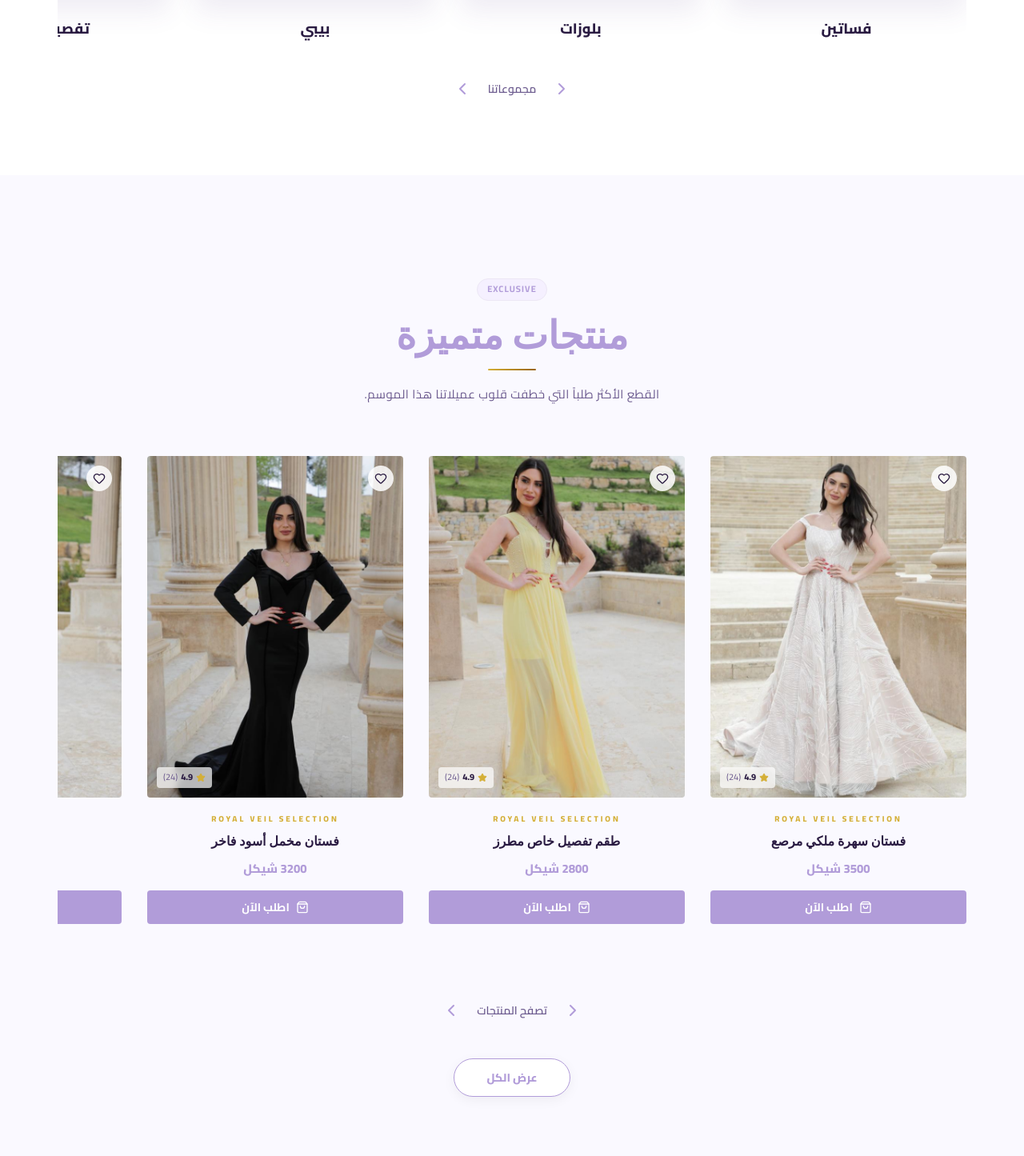
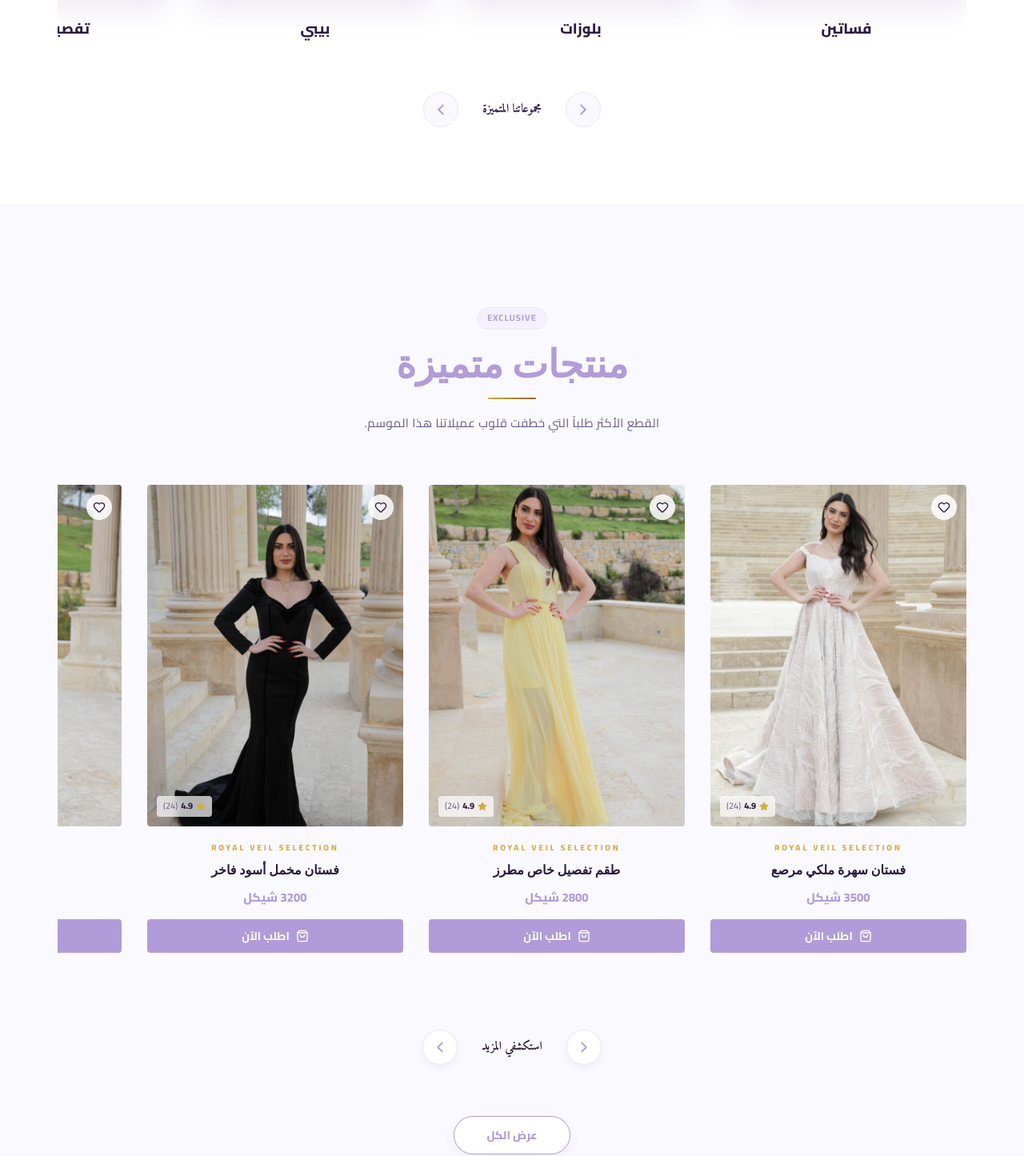
Before and after one commit to fahmyelmatry2030-lgtm/Royal-Veil, a React (Vite) app: page / in a window 1280 px wide. Shown: the part 1646-3091 px from the top of the page at 80% size. Built offline with nearby package versions, Linux system fonts and the light colour scheme; a web font is replaced by a local one.

Commit message:
design: improve visibility and styling of carousel navigation arrows

```diff
--- a/src/pages/Home.jsx
+++ b/src/pages/Home.jsx
@@ -148,13 +148,25 @@ const Home = () => {
           </div>
 
           {/* Navigation Arrows for Collections */}
-          <div style={{ display: 'flex', justifyContent: 'center', alignItems: 'center', gap: '20px', marginTop: '1rem' }}>
-            <button onClick={() => scroll(collectionsRef, 'right')} style={{ background: 'none', border: 'none', cursor: 'pointer', color: 'var(--primary-purple)' }}>
-              <ChevronRight size={24} />
+          <div style={{ display: 'flex', justifyContent: 'center', alignItems: 'center', gap: '30px', marginTop: '2rem' }}>
+            <button
+              onClick={() => scroll(collectionsRef, 'right')}
+              style={{
+                background: 'var(--bg-lavender)', border: '1px solid var(--border-light)',
+                borderRadius: '50%', padding: '10px', cursor: 'pointer', color: 'var(--primary-purple)',
+                display: 'flex', alignItems: 'center', justifyContent: 'center', transition: 'all 0.3s'
+              }} className="hover:bg-purple-100">
+              <ChevronRight size={22} />
             </button>
-            <span style={{ fontSize: '14px', color: 'var(--text-muted)', fontWeight: '600' }}>مجموعاتنا</span>
-            <button onClick={() => scroll(collectionsRef, 'left')} style={{ background: 'none', border: 'none', cursor: 'pointer', color: 'var(--primary-purple)' }}>
-              <ChevronLeft size={24} />
+            <span style={{ fontSize: '15px', color: 'var(--purple-dark)', fontWeight: '700', fontFamily: 'var(--font-serif-ar)' }}>مجموعاتنا المتميزة</span>
+            <button
+              onClick={() => scroll(collectionsRef, 'left')}
+              style={{
+                background: 'var(--bg-lavender)', border: '1px solid var(--border-light)',
+                borderRadius: '50%', padding: '10px', cursor: 'pointer', color: 'var(--primary-purple)',
+                display: 'flex', alignItems: 'center', justifyContent: 'center', transition: 'all 0.3s'
+              }} className="hover:bg-purple-100">
+              <ChevronLeft size={22} />
             </button>
           </div>
         </div>
@@ -184,13 +196,27 @@ const Home = () => {
           </div>
 
           {/* Navigation Arrows for Products */}
-          <div style={{ display: 'flex', justifyContent: 'center', alignItems: 'center', gap: '20px', marginBottom: '3rem' }}>
-            <button onClick={() => scroll(productsRef, 'right')} style={{ background: 'none', border: 'none', cursor: 'pointer', color: 'var(--primary-purple)' }}>
-              <ChevronRight size={24} />
+          <div style={{ display: 'flex', justifyContent: 'center', alignItems: 'center', gap: '30px', marginBottom: '4rem' }}>
+            <button
+              onClick={() => scroll(productsRef, 'right')}
+              style={{
+                background: '#fff', border: '1px solid var(--border-light)',
+                borderRadius: '50%', padding: '10px', cursor: 'pointer', color: 'var(--primary-purple)',
+                display: 'flex', alignItems: 'center', justifyContent: 'center', transition: 'all 0.3s',
+                boxShadow: '0 4px 10px rgba(0,0,0,0.05)'
+              }} className="hover:scale-110">
+              <ChevronRight size={22} />
             </button>
-            <span style={{ fontSize: '14px', color: 'var(--text-muted)', fontWeight: '600' }}>تصفح المنتجات</span>
-            <button onClick={() => scroll(productsRef, 'left')} style={{ background: 'none', border: 'none', cursor: 'pointer', color: 'var(--primary-purple)' }}>
-              <ChevronLeft size={24} />
+            <span style={{ fontSize: '15px', color: 'var(--purple-dark)', fontWeight: '700', fontFamily: 'var(--font-serif-ar)' }}>استكشفي المزيد</span>
+            <button
+              onClick={() => scroll(productsRef, 'left')}
+              style={{
+                background: '#fff', border: '1px solid var(--border-light)',
+                borderRadius: '50%', padding: '10px', cursor: 'pointer', color: 'var(--primary-purple)',
+                display: 'flex', alignItems: 'center', justifyContent: 'center', transition: 'all 0.3s',
+                boxShadow: '0 4px 10px rgba(0,0,0,0.05)'
+              }} className="hover:scale-110">
+              <ChevronLeft size={22} />
             </button>
           </div>
 
```
